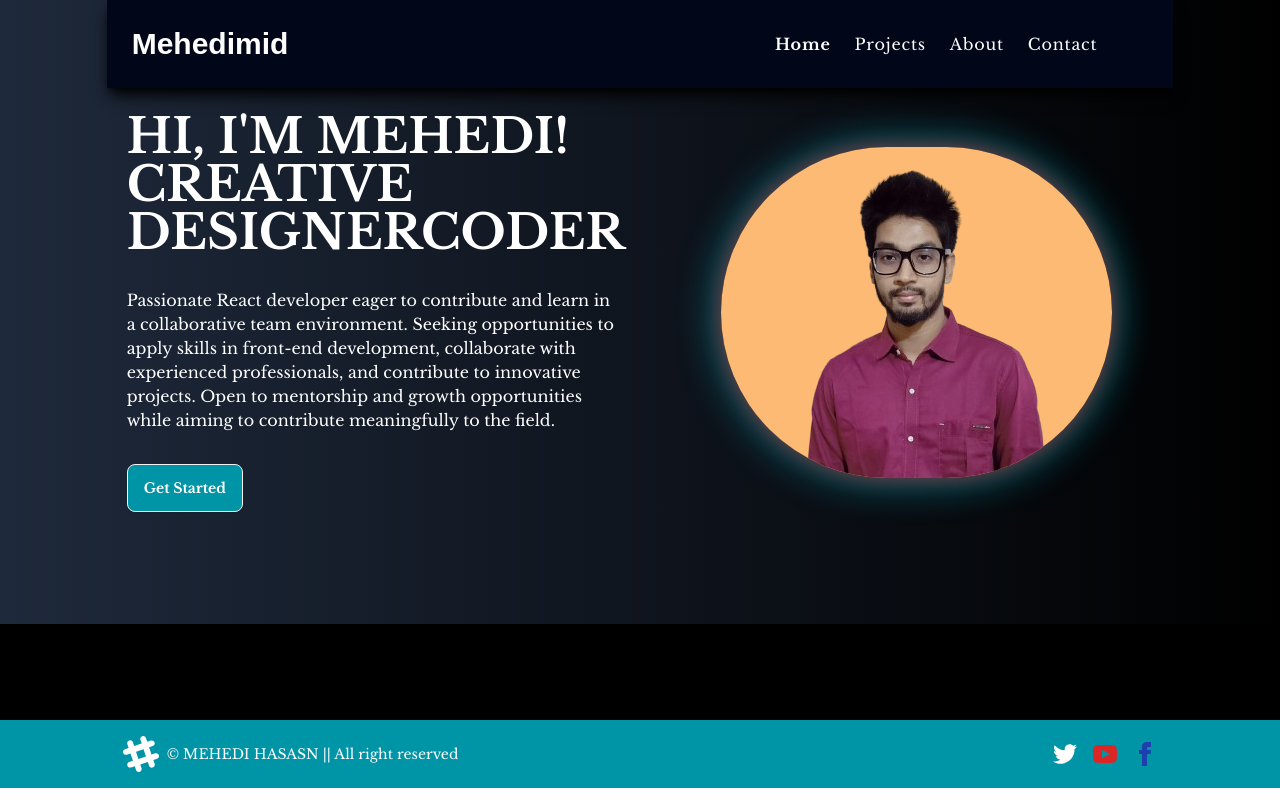
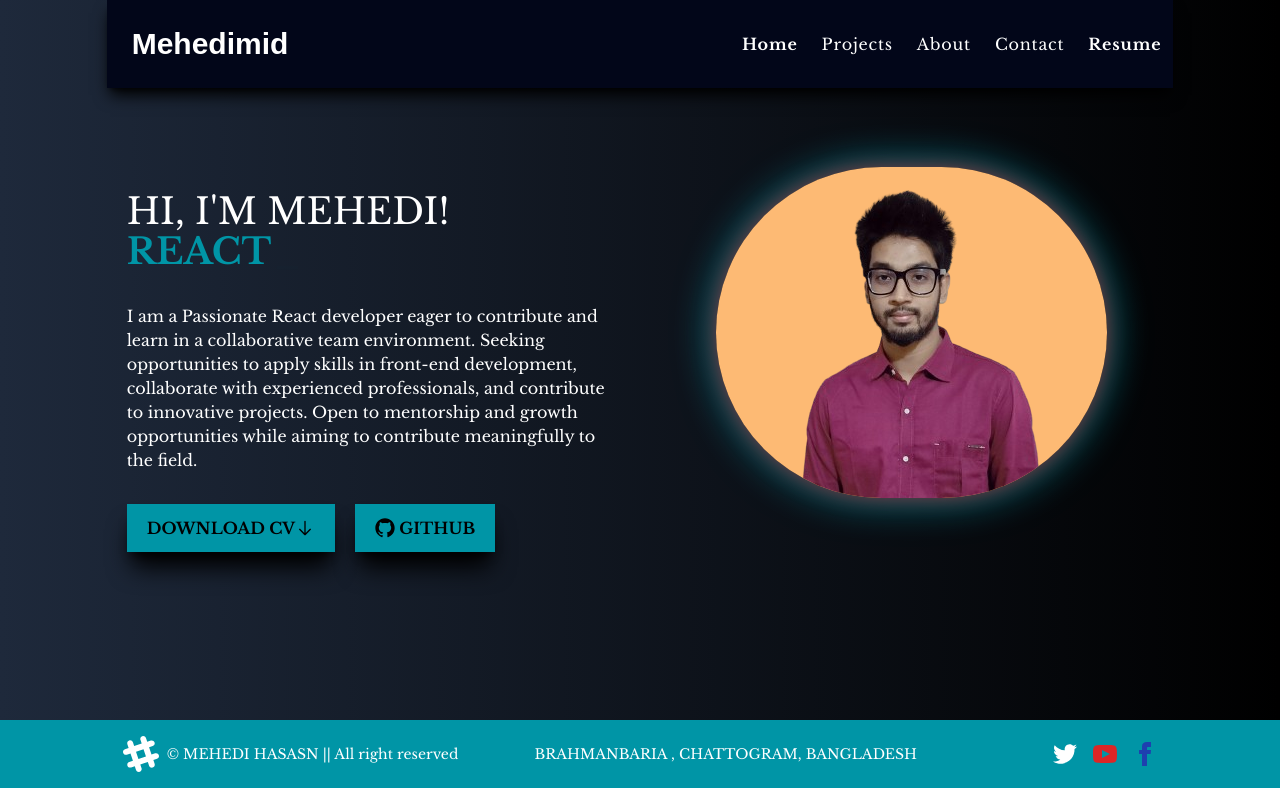
Before and after one commit to Mehedimid/my-portfolio, a React (Vite) app: page / in a window 1280 px wide. Built offline with nearby package versions, Linux system fonts and the light colour scheme; a web font is replaced by a local one.

Commit message:
header design

```diff
--- a/package.json
+++ b/package.json
@@ -10,14 +10,18 @@
     "preview": "vite preview"
   },
   "dependencies": {
+    "@react-icons/all-files": "^4.1.0",
     "firebase": "^10.7.1",
     "localforage": "^1.10.0",
     "lottie-react": "^2.4.0",
     "match-sorter": "^6.3.1",
     "react": "^18.2.0",
     "react-dom": "^18.2.0",
+    "react-icons": "^4.12.0",
     "react-router-dom": "^6.20.1",
-    "sort-by": "^1.2.0"
+    "react-simple-typewriter": "^5.0.1",
+    "sort-by": "^1.2.0",
+    "typewriter-effect": "^2.21.0"
   },
   "devDependencies": {
     "@types/react": "^18.2.37",
--- a/src/Layout.jsx
+++ b/src/Layout.jsx
@@ -5,14 +5,14 @@ import Footer from "./Pages/home/Footer";
 
 function Layout(props) {
   return (
-    <body className=" bg-black my-body-font">
+    <body className=" bg-black my-body-font ">
 
 
       <div className="fixed w-full z-10">
       <Navbar></Navbar>
       </div>
 
-      <div className="min-h-[90vh]">
+      <div className="min-h-[90vh]  bg-gradient-to-r from-slate-800">
         <Outlet></Outlet>
       </div>
 
--- a/src/Pages/home/Footer.jsx
+++ b/src/Pages/home/Footer.jsx
@@ -17,6 +17,11 @@ function Footer(props) {
         </svg>
     <p> © MEHEDI HASASN || All right reserved</p>
       </aside>
+
+     <div>
+      <h2>BRAHMANBARIA , CHATTOGRAM, BANGLADESH</h2>
+     </div>
+
       <nav className="grid-flow-col gap-4 md:place-self-center md:justify-self-end">
         <a>
           <svg
--- a/src/Pages/home/Header.jsx
+++ b/src/Pages/home/Header.jsx
@@ -1,31 +1,70 @@
-import me3 from "../../assets/me3.png";
+import { Typewriter } from "react-simple-typewriter";
 import me from "../../assets/me.png";
+import { RxArrowDown, RxGithubLogo } from "react-icons/rx";
+import { Link } from "react-router-dom";
 
 function Header(props) {
   return (
     <>
-      <div className=" header bg-gradient-to-r from-slate-800 py-28  text-white ">
+      <div className=" header py-28  text-white ">
         <div className="size flex flex-col-reverse lg:flex-row items-center gap-5 justify-center">
           <div className="lg:w-1/2 ">
             <div className="mx-5">
-              <h1 className=" text-3xl text-center md:text-start md:text-5xl font-bold">
-                HI, I'M MEHEDI! CREATIVE DESIGNERCODER
-              </h1>
+              <div className="App text-4xl">
+                <h1
+                  style={{
+                    paddingTop: "5rem",
+                    margin: "auto 0",
+                    fontWeight: "normal",
+                  }}>
+                  HI, I'M MEHEDI! <br />
+                  <span style={{ color: "#0095A6", fontWeight: "bold" }}>
+                    <Typewriter
+                      words={["WEB DEVELOPER!", "JAVASCRIPT!", "REACT!"]}
+                      loop={1500}
+                      cursor
+                      cursorStyle="_"
+                      typeSpeed={70}
+                      deleteSpeed={50}
+                      delaySpeed={1000}
+                    />
+                  </span>
+                </h1>
+              </div>
+
               <p className=" py-8 text-center md:text-start">
-                Passionate React developer eager to contribute and learn in a
-                collaborative team environment. Seeking opportunities to apply
-                skills in front-end development, collaborate with experienced
-                professionals, and contribute to innovative projects. Open to
-                mentorship and growth opportunities while aiming to contribute
-                meaningfully to the field.
+                I am a Passionate React developer eager to contribute and learn
+                in a collaborative team environment. Seeking opportunities to
+                apply skills in front-end development, collaborate with
+                experienced professionals, and contribute to innovative
+                projects. Open to mentorship and growth opportunities while
+                aiming to contribute meaningfully to the field.
               </p>
-              <button className="common-btn">Get Started</button>
+              <div className="flex flex-col md:flex-row gap-5">
+                <button  className="common-btn uppercase">
+                  {" "}
+                  <span className="flex items-center">
+                    {" "}
+                    download cv <RxArrowDown className="text-xl" />{" "}
+                  </span>{" "}
+                </button>
+                <Link to='https://github.com/Mehedimid' className="common-btn uppercase">
+                  {" "}
+                  <span className="flex gap-1 items-center ">
+                    {" "}
+                    <RxGithubLogo className="text-xl" /> github
+                  </span>{" "}
+                </Link>
+              </div>
             </div>
           </div>
           <div className="lg:w-1/2 flex justify-center gradient-shadow">
             <div className="">
               <div className=" gradient-box-shadow rounded-full">
-                <img src={me} className="w-full h-full rounded-full bg-orange-300" />
+                <img
+                  src={me}
+                  className="w-full h-full rounded-full bg-orange-300"
+                />
               </div>
             </div>
           </div>
--- a/src/Pages/home/Navbar.jsx
+++ b/src/Pages/home/Navbar.jsx
@@ -8,6 +8,7 @@ function Navbar(props) {
       <NavLink to="/porjects">Projects</NavLink>
       <NavLink to="/about">About</NavLink>
       <NavLink to="/contact">Contact</NavLink>
+      <NavLink to="/">Resume</NavLink>
       {/* <NavLink to="/blog">Blog</NavLink> */}
     </>
   );
@@ -54,7 +55,7 @@ function Navbar(props) {
 
           {/* navlinks for lg  */}
           <div className="navbar-end hidden lg:flex ">
-            <ul className="menu menu-horizontal px-1 gap-6 text-base mr-16 tracking-wider">
+            <ul className="menu menu-horizontal px-1 gap-6 text-base  tracking-wider">
               {navlinks}
             </ul>
           </div>
--- a/src/index.css
+++ b/src/index.css
@@ -29,7 +29,7 @@
   z-index: 1;
 }
 
-.common-btn{@apply btn common-bg text-white hover:text-black}
+.common-btn{@apply px-5 py-3 shadow-xl shadow-black font-semibold hover:bg-sky-400 text-base bg-[#0095A6] text-black hover:text-black}
 
 .gradient-border {
   border-width: 8px;
```
Also changed, not shown: 1 other file (tests, documents, lock files or other folders).
